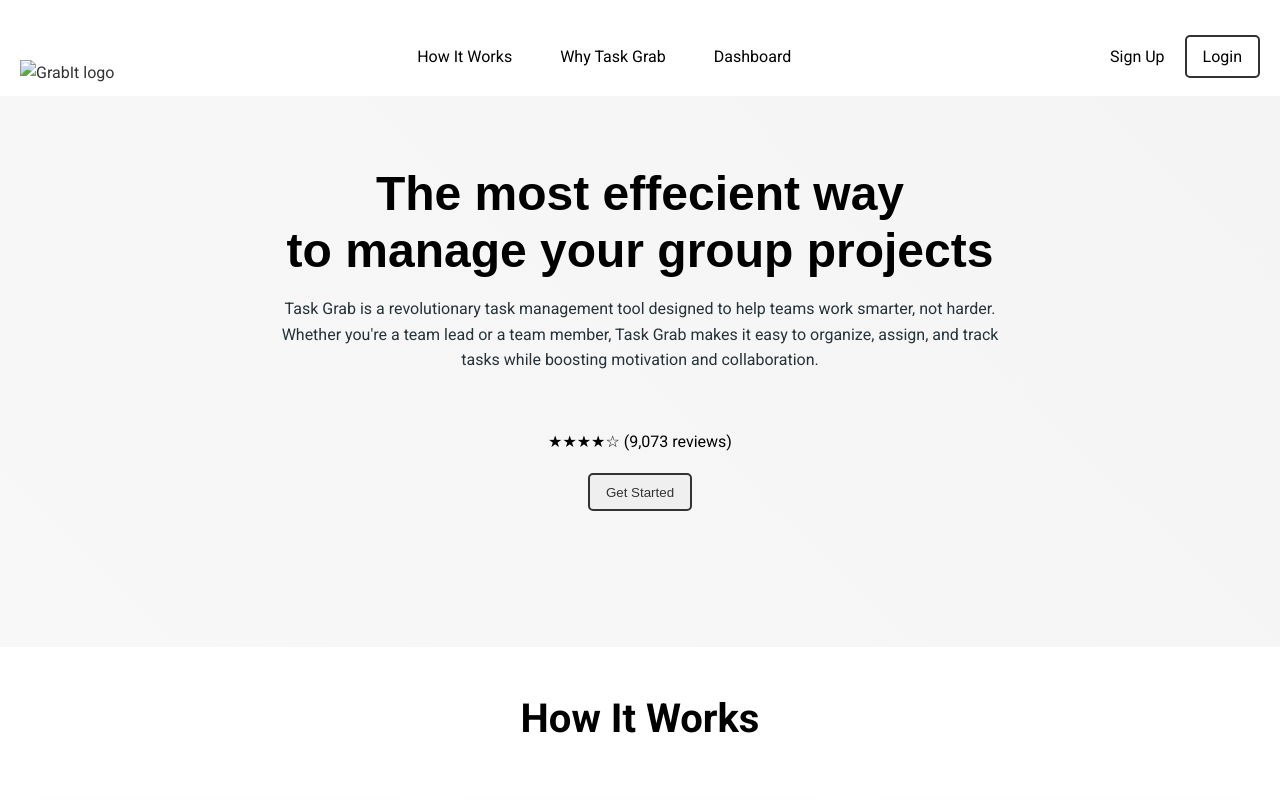
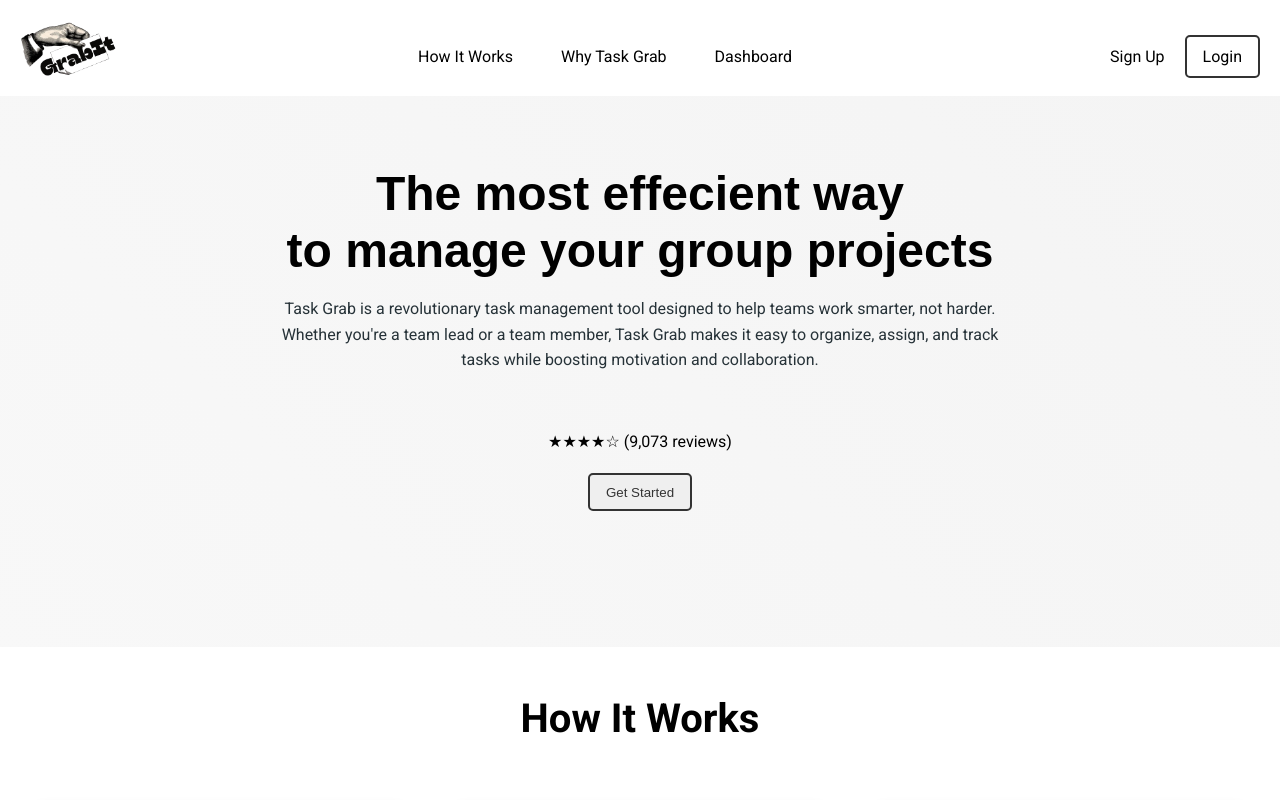
Before and after one commit to TMunyai/GrabIT-MarketingPage, a plain HTML site: page index.html in a window 1280 px wide. Shown: the top 800 px of the page. Drawn offline with Linux system fonts and the light colour scheme.

Commit message:
changed directory of logo

```diff
--- a/index.html
+++ b/index.html
@@ -15,7 +15,7 @@
     <header>
         <nav class="dropdown">
             <section class="logo">
-                <img id="img" src="../images/cropped-logo.png" alt="GrabIt logo">
+                <img id="img" src="cropped-logo.png" alt="GrabIt logo">
             </section>
             <section class="nav-links">
                 <a href="#how-it-works">How It Works</a>
```
